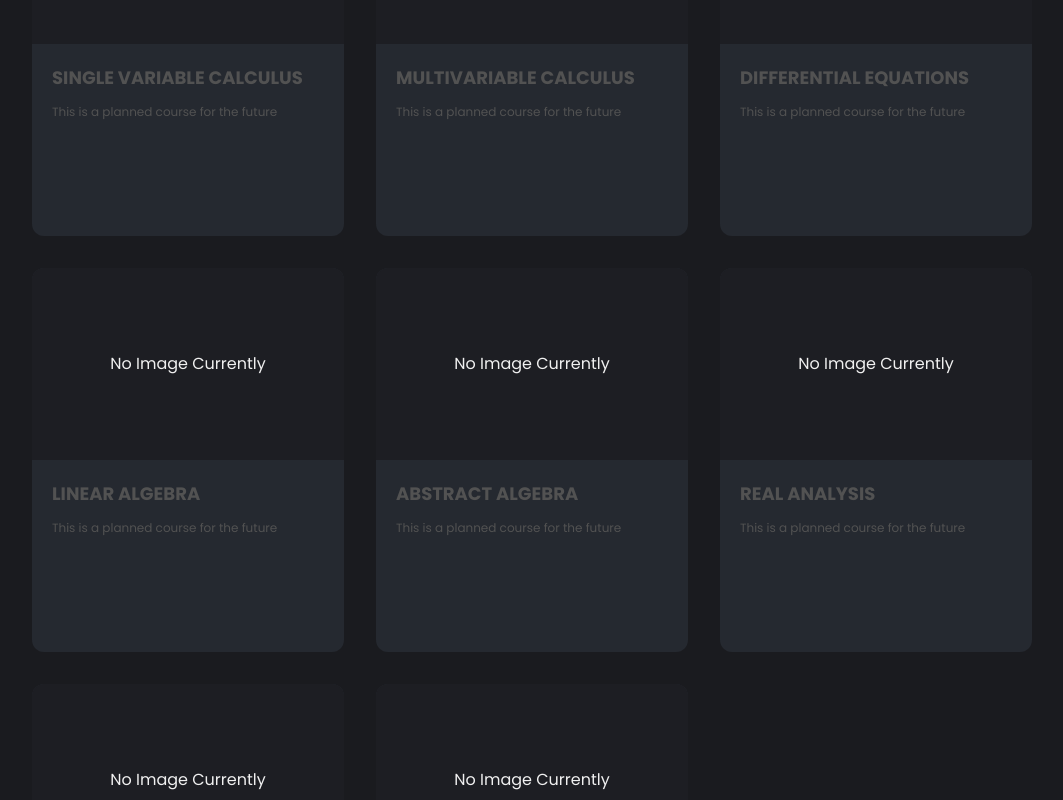
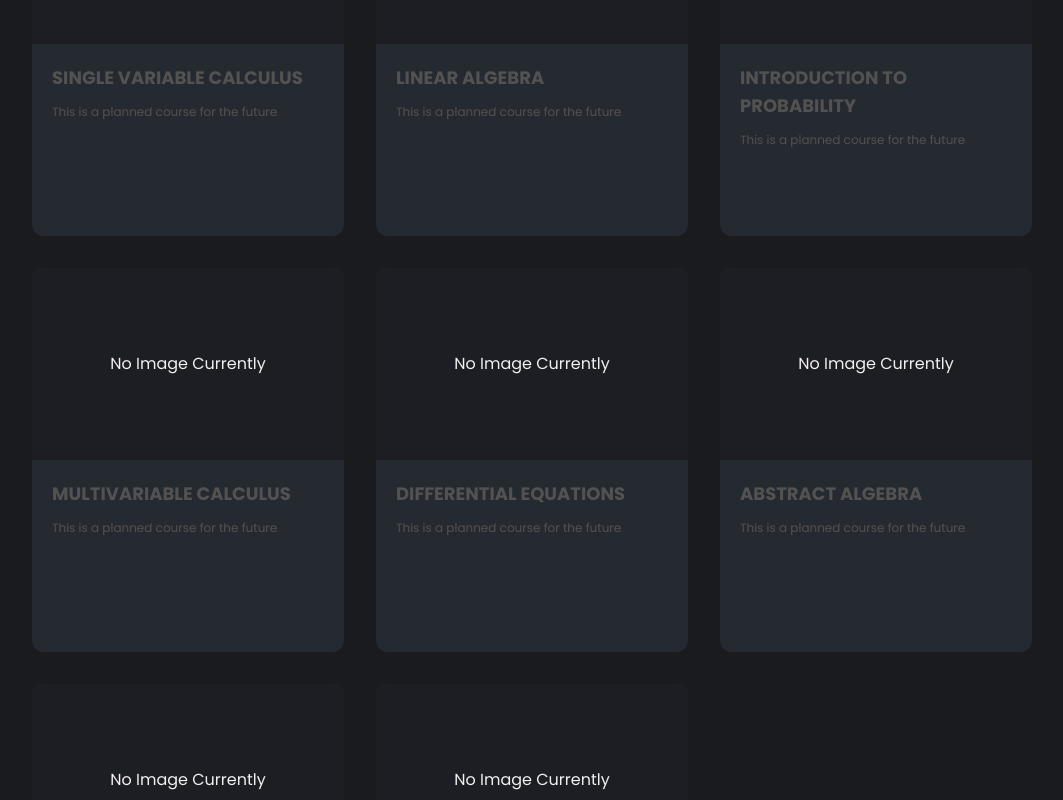
Before and after one commit to Yaucrates/impart, a SvelteKit app: page /courses in a window 1280 px wide. Shown: the part 560-1360 px from the top of the page, without its empty margins (108-1171 px from the left). Built offline with nearby package versions, Linux system fonts and the light colour scheme.

Commit message:
Reordered Course Banner

```diff
--- a/src/routes/(user-access-and-enrollement)/courses/+page.svelte
+++ b/src/routes/(user-access-and-enrollement)/courses/+page.svelte
@@ -10,12 +10,12 @@
     </div>
     <div class="w-fit gap-8 grid grid-cols-1 md:grid-cols-2 lg:grid-cols-3">
         <CourseBanner title="Single Variable Calculus"/>
+        <CourseBanner title="Linear Algebra"/>
+        <CourseBanner title="Introduction to Probability"/>
         <CourseBanner title="Multivariable Calculus"/>
         <CourseBanner title="Differential Equations"/>
-        <CourseBanner title="Linear Algebra"/>
         <CourseBanner title="Abstract Algebra"/>
         <CourseBanner title="Real Analysis"/>
         <CourseBanner title="Complex Analysis"/>
-        <CourseBanner title="Introduction to Probability"/>
     </div>
 </div>
```
